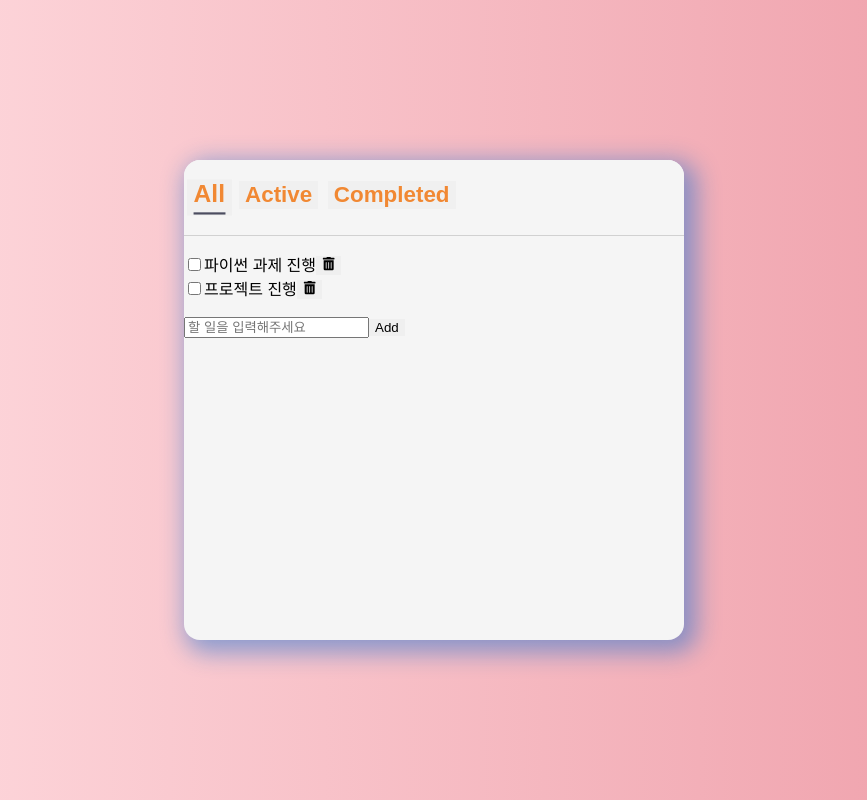
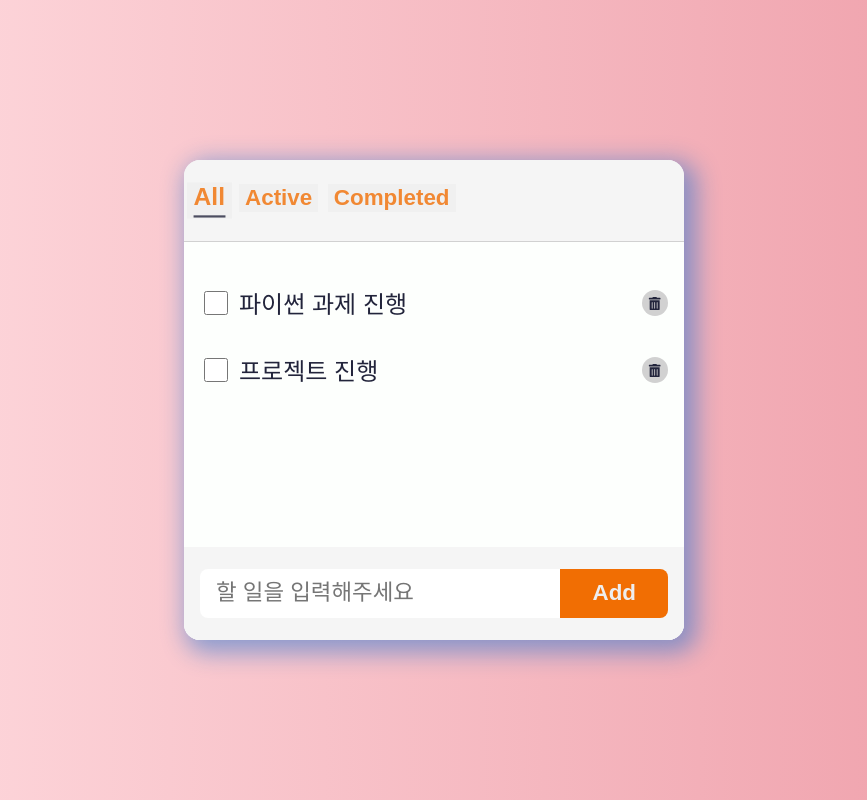
Before and after one commit to dydals3440/ToDoList, a React (Create React App) app: page / in a window 1280 px wide. Shown: the whole page, without its empty margins (206-1073 px from the left). Built offline with nearby package versions, Linux system fonts and the light colour scheme.

Commit message:
style: ToDo Items

```diff
--- a/src/App.js
+++ b/src/App.js
@@ -8,14 +8,14 @@
 function App() {
   const [filter, setFilter] = useState(filters[0]);
   return (
-    <div>
+    <>
       <Header
         filters={filters}
         filter={filter}
         onFilterChange={(filter) => setFilter(filter)}
       />
       <TodoList filter={filter} />
-    </div>
+    </>
   );
 }
 
--- a/src/components/AddToDo/AddToDo.jsx
+++ b/src/components/AddToDo/AddToDo.jsx
@@ -1,5 +1,5 @@
 import React, { useState } from 'react';
-import './AddToDo.css';
+import styles from './AddToDo.module.css';
 import { v4 as uuidv4 } from 'uuid';
 
 export default function AddToDo({ onAdd }) {
@@ -19,16 +19,15 @@
   };
 
   return (
-    <form onSubmit={handleSubmit}>
+    <form className={styles.form} onSubmit={handleSubmit}>
       <input
+        className={styles.input}
         type='text'
-        id='text'
-        name='text'
         value={text}
         onChange={handleChange}
         placeholder='할 일을 입력해주세요'
       />
-      <button>Add</button>
+      <button className={styles.button}>Add</button>
     </form>
   );
 }
--- /dev/null
+++ b/src/components/AddToDo/AddToDo.module.css
@@ -0,0 +1,31 @@
+.form {
+  width: 100%;
+  display: flex;
+  padding: 1.4rem 1rem;
+  background-color: var(--color-bg-dark);
+}
+
+.input {
+  flex: 1 0 auto;
+  font-size: 1.4rem;
+  padding: 0.7rem 1rem;
+  border: none;
+  outline: none;
+  border-top-left-radius: 8px;
+  border-bottom-left-radius: 8px;
+}
+
+.button {
+  cursor: pointer;
+  background-color: var(--color-accent);
+  color: var(--color-white);
+  font-weight: bold;
+  font-size: 1.4rem;
+  padding: 0 2rem;
+  border-top-right-radius: 8px;
+  border-bottom-right-radius: 8px;
+}
+
+.button:hover {
+  filter: brightness(125%);
+}
--- a/src/components/ToDo/ToDo.jsx
+++ b/src/components/ToDo/ToDo.jsx
@@ -1,5 +1,5 @@
 import React from 'react';
-import './ToDo.css';
+import styles from './ToDo.module.css';
 import { FaTrashAlt } from 'react-icons/fa';
 
 export default function ToDo({ todo, onUpdate, onDelete }) {
@@ -12,17 +12,22 @@
   };
 
   return (
-    <li>
+    <li className={styles.todo}>
       <input
+        className={styles.checkbox}
         type='checkbox'
         id='checkbox'
         checked={status === 'completed'}
         onChange={handleChange}
       />
-      <label htmlFor='checkbox'>{text}</label>
-      <button onClick={handleDelete}>
-        <FaTrashAlt />
-      </button>
+      <label htmlFor='checkbox' className={styles.text}>
+        {text}
+      </label>
+      <span className={styles.icon}>
+        <button className={styles.button} onClick={handleDelete}>
+          <FaTrashAlt />
+        </button>
+      </span>
     </li>
   );
 }
--- /dev/null
+++ b/src/components/ToDo/ToDo.module.css
@@ -0,0 +1,38 @@
+.todo {
+  display: flex;
+  justify-content: space-between;
+  align-items: center;
+  padding: 0.5rem 1rem;
+  margin: 1rem 0;
+  color: var(--color-text);
+}
+
+.checkbox {
+  width: 1.5rem;
+  height: 1.5rem;
+}
+
+.text {
+  flex: 1 1 0%;
+  margin-left: 0.5rem;
+  font-size: 1.5rem;
+}
+
+.icon {
+  width: 26px;
+  height: 26px;
+  background-color: var(--color-grey);
+  border-radius: 100%;
+  line-height: 26px;
+  transition: all 150ms ease-out;
+}
+
+.icon:hover {
+  background-color: var(--color-accent);
+  transform: rotate(15deg) scale(1.2);
+}
+
+.button {
+  color: var(--color-text);
+  background-color: transparent;
+}
--- a/src/components/ToDoList/TodoList.jsx
+++ b/src/components/ToDoList/TodoList.jsx
@@ -1,5 +1,5 @@
 import React, { useState } from 'react';
-import './TodoList.css';
+import styles from './TodoList.module.css';
 import AddToDo from '../AddToDo/AddToDo';
 import ToDo from '../ToDo/ToDo';
 
@@ -36,8 +36,8 @@
   }
 
   return (
-    <>
-      <ul>
+    <section className={styles.container}>
+      <ul className={styles.list}>
         {filtered.map((item) => (
           <ToDo
             key={item.id}
@@ -49,6 +49,6 @@
       </ul>
       {/* toDo가 추가되면 알려주는 것을 콜백함수로 전달 */}
       <AddToDo onAdd={handleAdd} />
-    </>
+    </section>
   );
 }
--- /dev/null
+++ b/src/components/ToDoList/TodoList.module.css
@@ -0,0 +1,12 @@
+.container {
+  height: 100%;
+  display: flex;
+  flex-direction: column;
+  background-color: var(--color-bg);
+  min-height: 0;
+}
+
+.list {
+  flex: 1 1 auto;
+  overflow-y: auto;
+}
--- a/src/index.css
+++ b/src/index.css
@@ -4,6 +4,8 @@
   --color-grey: #d1d1d1;
   --color-text: #22243b;
   --color-accent: #f16e03;
+  --color-white: #eeeeee;
+  --color-scrollbar: #aaa7a7;
 }
 
 body {
@@ -15,6 +17,8 @@
   -moz-osx-font-smoothing: grayscale;
   width: 100vw;
   height: 100vh;
+  font-size: 1.2rem;
+  accent-color: var(--color-accent);
   display: flex;
   justify-content: center;
   align-items: center;
@@ -27,7 +31,7 @@
   height: 60%;
   max-width: 500px;
   background-color: var(--color-bg-dark);
-  overflow: hidden;
+  overflow-y: hidden;
   border-radius: 1rem;
   display: flex;
   flex-direction: column;
@@ -42,6 +46,10 @@
     monospace;
 }
 
+* {
+  box-sizing: border-box;
+}
+
 ul {
   list-style: none;
   padding-left: 0;
@@ -51,3 +59,19 @@
   outline: none;
   border: none;
 }
+
+::-webkit-scrollbar {
+  width: 0.5rem;
+}
+
+::-webkit-scrollbar-track {
+  background-color: var(--color-bg-dark);
+}
+
+::-webkit-scrollbar-thumb {
+  background-color: var(--color-scrollbar);
+}
+
+::-webkit-scrollbar-thumb:hover {
+  background-color: var(--color-accent);
+}
```
Also changed, not shown: src/components/AddToDo/AddToDo.css (deleted), src/components/ToDo/ToDo.css (deleted), src/components/ToDoList/TodoList.css (deleted).
